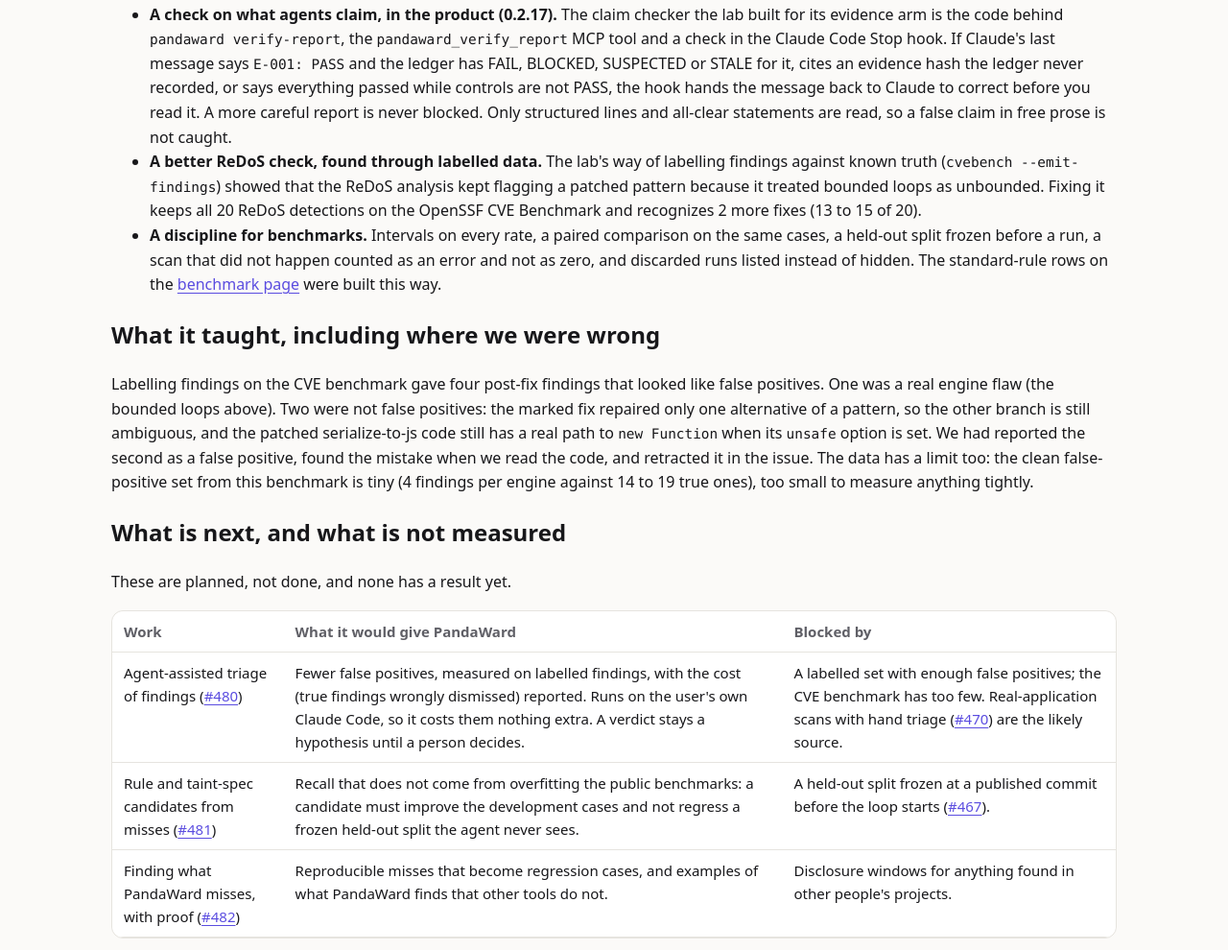
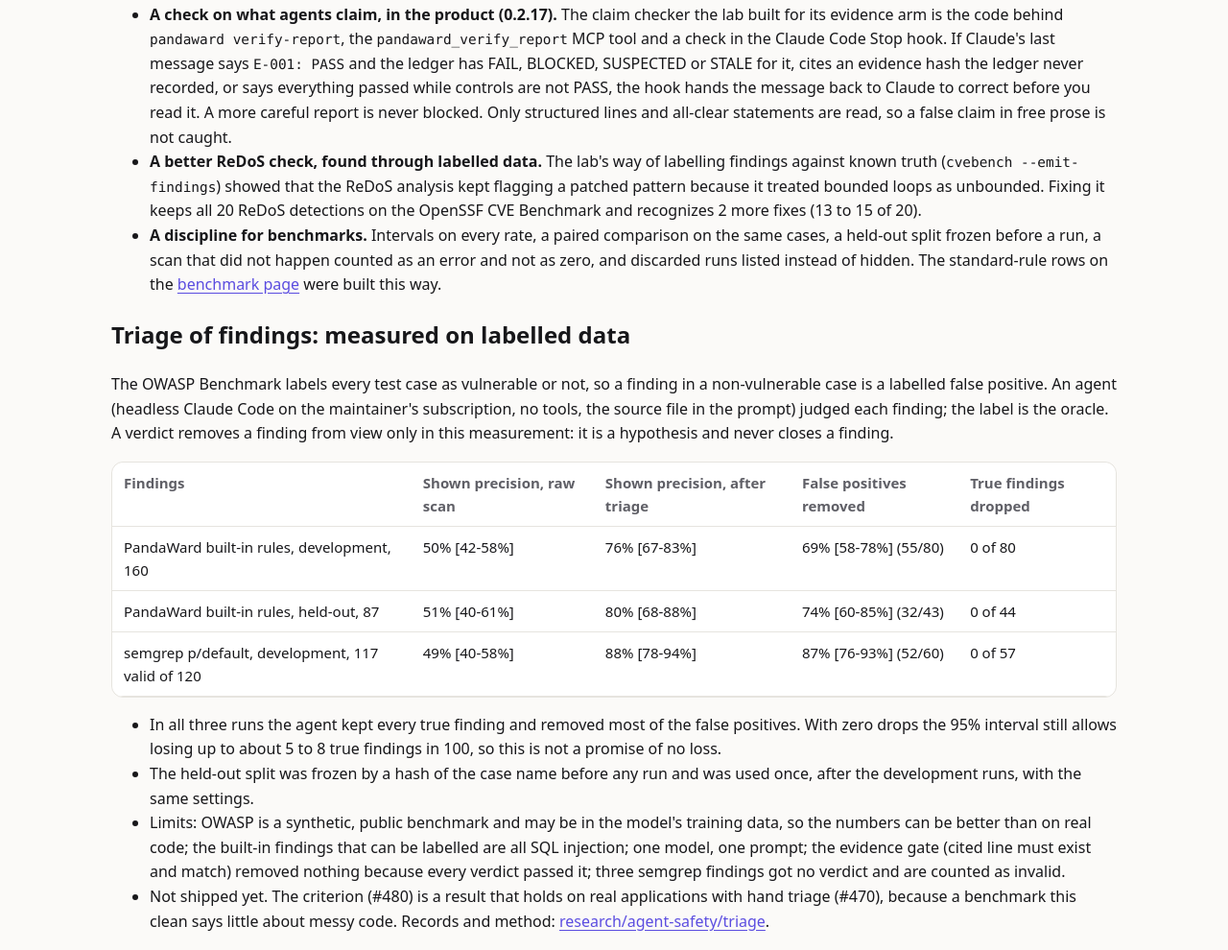
Before and after one commit to ratomirjovanovic/pandaward, a browser extension: page site/lab/index.html in a window 1280 px wide. Shown: the part 288-1278 px from the top of the page at 96% size. Drawn offline with Linux system fonts and the light colour scheme.

Commit message:
Publish the first triage measurements on the OWASP Java benchmark

```diff
--- a/site/lab/index.html
+++ b/site/lab/index.html
@@ -20,6 +20,22 @@
 <li><b>A discipline for benchmarks.</b> Intervals on every rate, a paired comparison on the same cases, a held-out split frozen before a run, a scan that did not happen counted as an error and not as zero, and discarded runs listed instead of hidden. The standard-rule rows on the <a href="../benchmarks/">benchmark page</a> were built this way.</li>
 </ul>
 
+<h2>Triage of findings: measured on labelled data</h2>
+<p>The OWASP Benchmark labels every test case as vulnerable or not, so a finding in a non-vulnerable case is a labelled false positive. An agent (headless Claude Code on the maintainer's subscription, no tools, the source file in the prompt) judged each finding; the label is the oracle. A verdict removes a finding from view only in this measurement: it is a hypothesis and never closes a finding.</p>
+<div class="tablewrap"><table>
+<thead><tr><th>Findings</th><th>Shown precision, raw scan</th><th>Shown precision, after triage</th><th>False positives removed</th><th>True findings dropped</th></tr></thead>
+<tbody>
+<tr><td>PandaWard built-in rules, development, 160</td><td>50% [42-58%]</td><td>76% [67-83%]</td><td>69% [58-78%] (55/80)</td><td>0 of 80</td></tr>
+<tr><td>PandaWard built-in rules, held-out, 87</td><td>51% [40-61%]</td><td>80% [68-88%]</td><td>74% [60-85%] (32/43)</td><td>0 of 44</td></tr>
+<tr><td>semgrep p/default, development, 117 valid of 120</td><td>49% [40-58%]</td><td>88% [78-94%]</td><td>87% [76-93%] (52/60)</td><td>0 of 57</td></tr>
+</tbody></table></div>
+<ul>
+<li>In all three runs the agent kept every true finding and removed most of the false positives. With zero drops the 95% interval still allows losing up to about 5 to 8 true findings in 100, so this is not a promise of no loss.</li>
+<li>The held-out split was frozen by a hash of the case name before any run and was used once, after the development runs, with the same settings.</li>
+<li>Limits: OWASP is a synthetic, public benchmark and may be in the model's training data, so the numbers can be better than on real code; the built-in findings that can be labelled are all SQL injection; one model, one prompt; the evidence gate (cited line must exist and match) removed nothing because every verdict passed it; three semgrep findings got no verdict and are counted as invalid.</li>
+<li>Not shipped yet. The criterion (#480) is a result that holds on real applications with hand triage (#470), because a benchmark this clean says little about messy code. Records and method: <a href="https://github.com/ratomirjovanovic/pandaward/tree/main/research/agent-safety/triage">research/agent-safety/triage</a>.</li>
+</ul>
+
 <h2>What it taught, including where we were wrong</h2>
 <p>Labelling findings on the CVE benchmark gave four post-fix findings that looked like false positives. One was a real engine flaw (the bounded loops above). Two were not false positives: the marked fix repaired only one alternative of a pattern, so the other branch is still ambiguous, and the patched serialize-to-js code still has a real path to <code>new Function</code> when its <code>unsafe</code> option is set. We had reported the second as a false positive, found the mistake when we read the code, and retracted it in the issue. The data has a limit too: the clean false-positive set from this benchmark is tiny (4 findings per engine against 14 to 19 true ones), too small to measure anything tightly.</p>
 
@@ -28,7 +44,7 @@
 <div class="tablewrap"><table>
 <thead><tr><th>Work</th><th>What it would give PandaWard</th><th>Blocked by</th></tr></thead>
 <tbody>
-<tr><td>Agent-assisted triage of findings (<a href="https://github.com/ratomirjovanovic/pandaward/issues/480">#480</a>)</td><td>Fewer false positives, measured on labelled findings, with the cost (true findings wrongly dismissed) reported. Runs on the user's own Claude Code, so it costs them nothing extra. A verdict stays a hypothesis until a person decides.</td><td>A labelled set with enough false positives; the CVE benchmark has too few. Real-application scans with hand triage (<a href="https://github.com/ratomirjovanovic/pandaward/issues/470">#470</a>) are the likely source.</td></tr>
+<tr><td>Agent-assisted triage of findings (<a href="https://github.com/ratomirjovanovic/pandaward/issues/480">#480</a>), first measurement above</td><td>Fewer false positives, now measured on a synthetic benchmark; next, on real applications, with the cost (true findings wrongly dismissed) reported. Runs on the user's own Claude Code, so it costs them nothing extra. A verdict stays a hypothesis until a person decides.</td><td>A labelled real-application set; the benchmark is synthetic and public. Real-application scans with hand triage (<a href="https://github.com/ratomirjovanovic/pandaward/issues/470">#470</a>) are the likely source.</td></tr>
 <tr><td>Rule and taint-spec candidates from misses (<a href="https://github.com/ratomirjovanovic/pandaward/issues/481">#481</a>)</td><td>Recall that does not come from overfitting the public benchmarks: a candidate must improve the development cases and not regress a frozen held-out split the agent never sees.</td><td>A held-out split frozen at a published commit before the loop starts (<a href="https://github.com/ratomirjovanovic/pandaward/issues/467">#467</a>).</td></tr>
 <tr><td>Finding what PandaWard misses, with proof (<a href="https://github.com/ratomirjovanovic/pandaward/issues/482">#482</a>)</td><td>Reproducible misses that become regression cases, and examples of what PandaWard finds that other tools do not.</td><td>Disclosure windows for anything found in other people's projects.</td></tr>
 </tbody></table></div>
```
Also changed, not shown: 4 other files.
